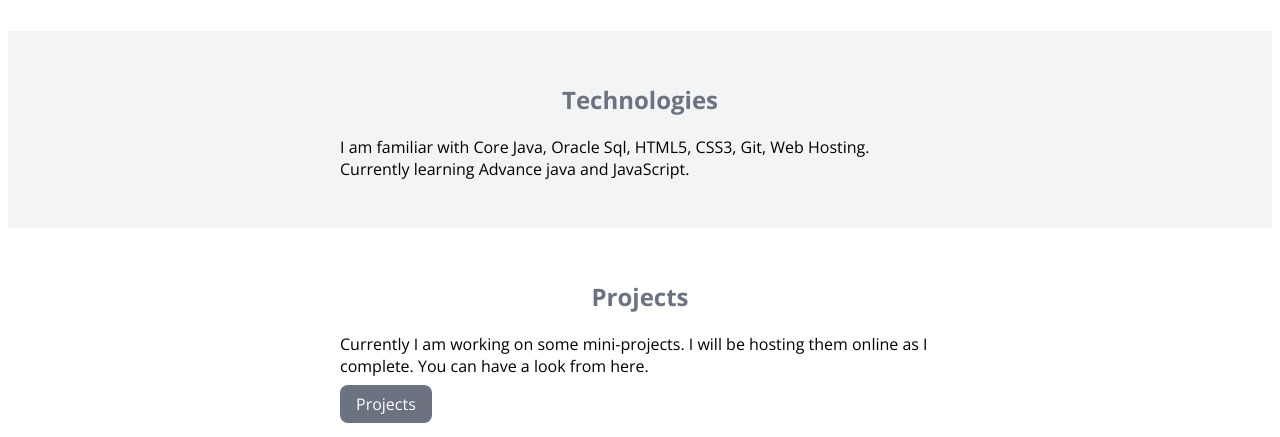
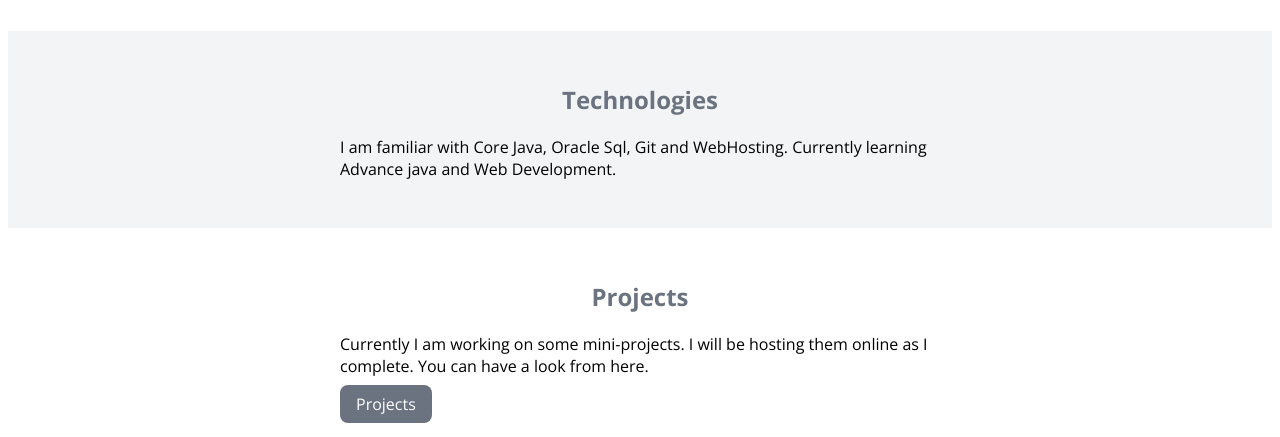
Before and after one commit to SaitejaXSR/xsetraw.com, a plain HTML site: page index.html in a window 1280 px wide. Shown: the part 363-800 px from the top of the page. Drawn offline with nearby package versions, Linux system fonts and the light colour scheme.

Commit message:
update:technologies

```diff
--- a/index.html
+++ b/index.html
@@ -34,7 +34,7 @@
     <section class="section off-white">
         <div class="container container-center">
             <h1 style="color: #6B7280;">Technologies</h1>
-            <p>I am familiar with Core Java, Oracle Sql, HTML5, CSS3, Git, Web Hosting. Currently learning Advance java and JavaScript.</p>
+            <p>I am familiar with Core Java, Oracle Sql, Git and WebHosting. Currently learning Advance java and Web Development.</p>
         </div>
 
     </section>
```
